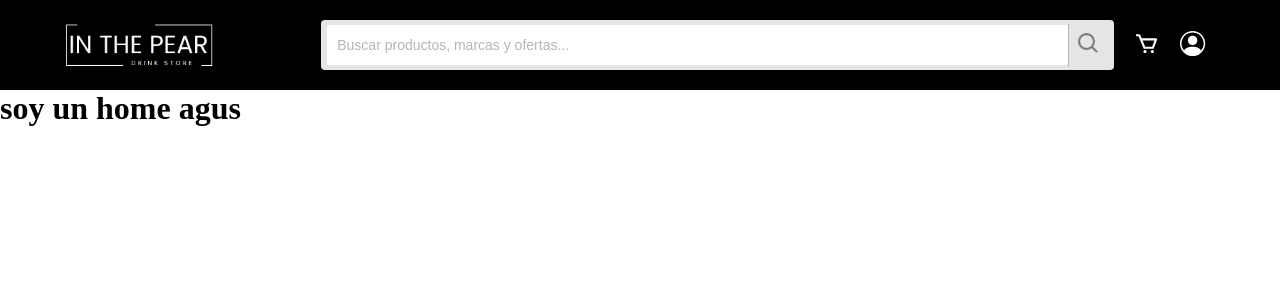
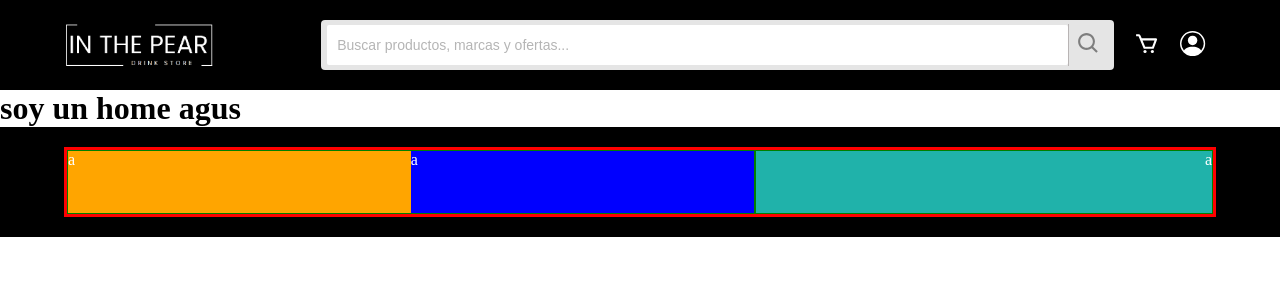
Before and after one commit to ttronge/inthepear, a React (Create React App) app in the folder front/: page / in a window 1280 px wide. Shown: the top 300 px of the page. Built offline with nearby package versions, Linux system fonts and the light colour scheme.

Commit message:
create footer component

```diff
--- /dev/null
+++ b/front/src/Components/Footer/index.jsx
@@ -0,0 +1,19 @@
+import React from 'react';
+import './style.css';
+
+const Footer = () => (
+
+    <footer className='container-footer'>
+        <article className='content-footer'>
+            <div className='footer-left'>
+                <section className='footer-first-column'>a</section>
+                <section className='footer-first-second'>a</section>
+            </div>
+            <div className='footer-rigth'>
+                <section className='footer-first-third'>a</section>
+            </div>
+        </article>
+    </footer>
+)
+
+export default Footer;
--- /dev/null
+++ b/front/src/Components/Footer/style.css
@@ -0,0 +1,48 @@
+.container-footer {
+  width: 100%;
+  height: auto;
+  display: flex;
+  color: #FFFFFF;
+  background-color: #000;
+  display: flex;
+  justify-content: center;
+}
+
+.content-footer {
+  width: 90%;
+  height: 70px;
+  margin: 20px 0px;
+  /* ponerle auto en algun momento */
+  border: 3px solid red;
+  display: flex;
+}
+
+.footer-left {
+  width: 60%;
+  background-color: blue;
+  border: 1px solid green;
+  display: flex;
+}
+
+.footer-first-column {
+  width: 50%;
+  background-color: orange;
+}
+
+.footer-second-column {
+  width: 50%;
+}
+
+.footer-rigth {
+  width: 40%;
+  background-color: lightseagreen;
+  border: 1px solid green;
+  display: flex;
+  justify-content: flex-end;
+}
+
+@media only screen and (max-width: 740px) {
+  body {
+    background-color: aqua;
+  }
+}
--- a/front/src/index.js
+++ b/front/src/index.js
@@ -3,6 +3,7 @@ import ReactDOM from 'react-dom/client';
 import './index.css';
 import App from './App';
 import Header from './Components/Header';
+import Footer from './Components/Footer';
 
 
 const root = ReactDOM.createRoot(document.getElementById('root'));
@@ -10,5 +11,6 @@ root.render(
   <React.StrictMode>
     <Header />
     <App />
+    <Footer />
   </React.StrictMode>
 );
```
